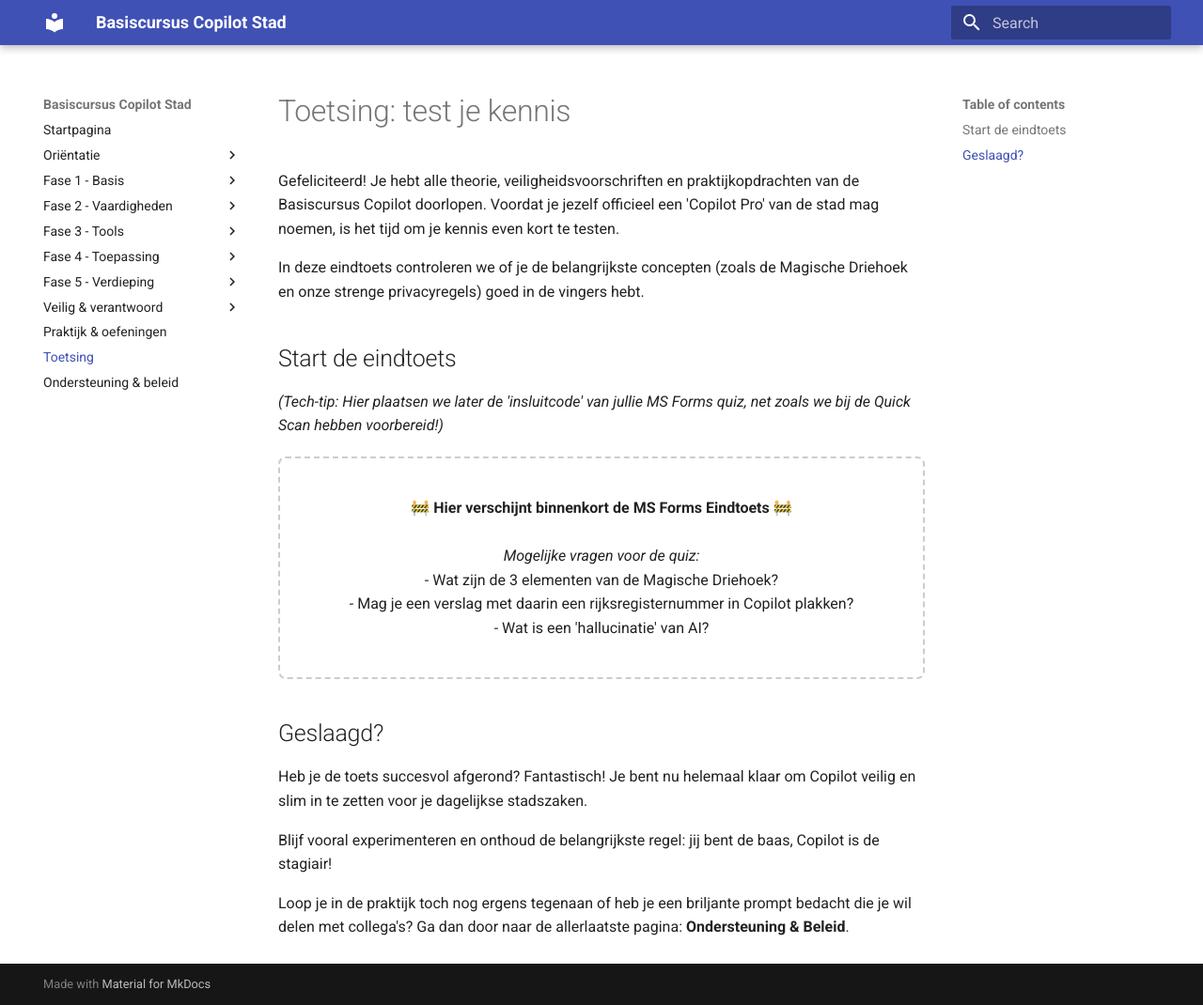
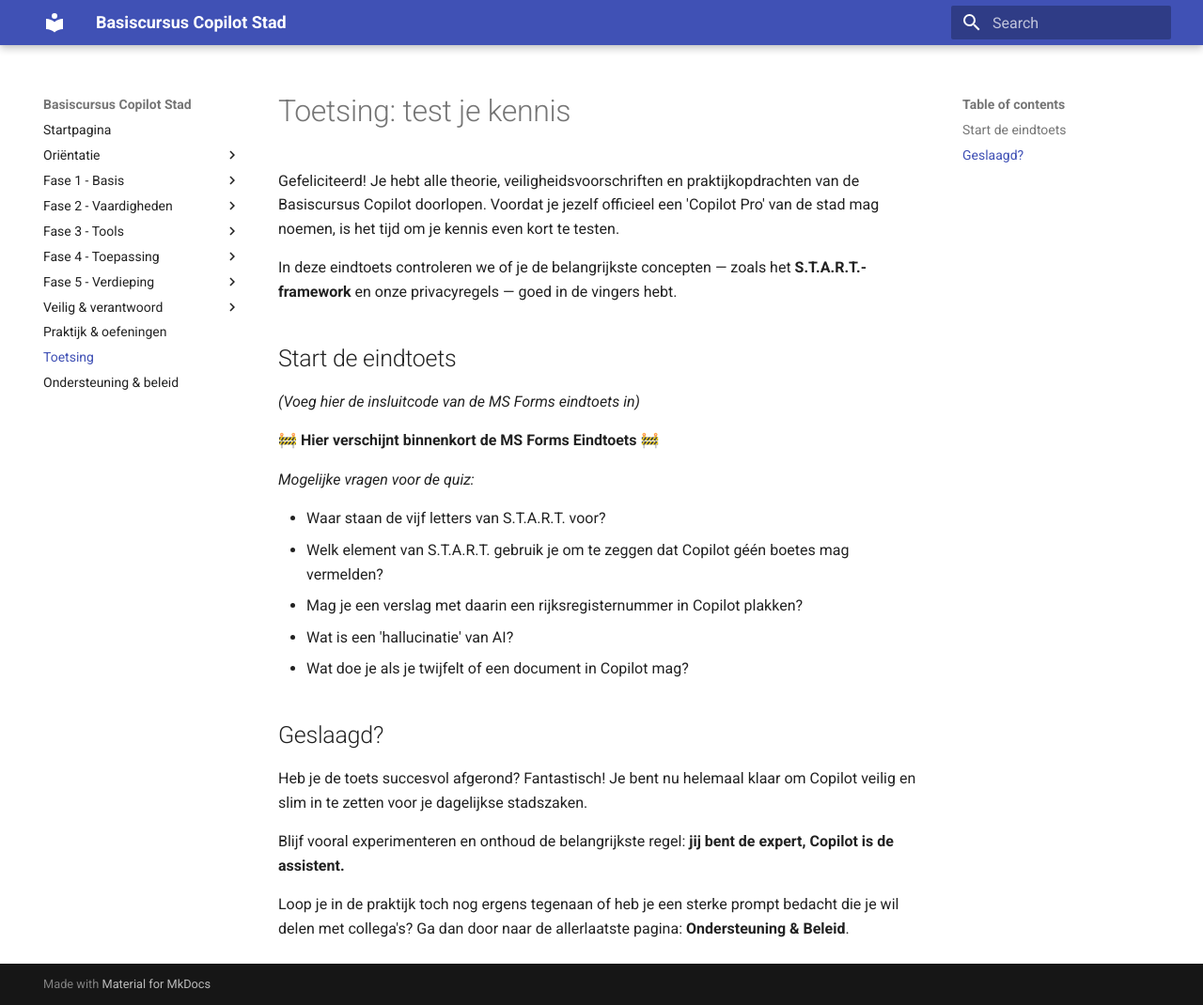
Before and after one commit to blueblot-lier/basiscursus, an MkDocs documentation site: the page built from docs/toetsing.md, in a window 1280 px wide and 1070 px high. Shown: the whole window at 94% size. Built offline with MkDocs 1.6.1 and Material for MkDocs 9.7.7, drawn with Linux system fonts in a browser that asks for light colours.

Commit message:
start introductie ipv driehoek

```diff
--- a/docs/toetsing.md
+++ b/docs/toetsing.md
@@ -2,23 +2,26 @@
 
 Gefeliciteerd! Je hebt alle theorie, veiligheidsvoorschriften en praktijkopdrachten van de Basiscursus Copilot doorlopen. Voordat je jezelf officieel een 'Copilot Pro' van de stad mag noemen, is het tijd om je kennis even kort te testen.
 
-In deze eindtoets controleren we of je de belangrijkste concepten (zoals de Magische Driehoek en onze strenge privacyregels) goed in de vingers hebt.
+In deze eindtoets controleren we of je de belangrijkste concepten — zoals het **S.T.A.R.T.-framework** en onze privacyregels — goed in de vingers hebt.
 
 ## Start de eindtoets
 
-*(Tech-tip: Hier plaatsen we later de 'insluitcode' van jullie MS Forms quiz, net zoals we bij de Quick Scan hebben voorbereid!)*
+*(Voeg hier de insluitcode van de MS Forms eindtoets in)*
 
-<div style="border: 2px dashed #ccc; padding: 40px; text-align: center; margin: 20px 0; border-radius: 8px;">
-  <strong>🚧 Hier verschijnt binnenkort de MS Forms Eindtoets 🚧</strong><br><br>
-  <em>Mogelijke vragen voor de quiz:</em><br>
-  - Wat zijn de 3 elementen van de Magische Driehoek?<br>
-  - Mag je een verslag met daarin een rijksregisternummer in Copilot plakken?<br>
-  - Wat is een 'hallucinatie' van AI?
-</div>
+**🚧 Hier verschijnt binnenkort de MS Forms Eindtoets 🚧**
+
+*Mogelijke vragen voor de quiz:*
+
+- Waar staan de vijf letters van S.T.A.R.T. voor?
+- Welk element van S.T.A.R.T. gebruik je om te zeggen dat Copilot géén boetes mag vermelden?
+- Mag je een verslag met daarin een rijksregisternummer in Copilot plakken?
+- Wat is een 'hallucinatie' van AI?
+- Wat doe je als je twijfelt of een document in Copilot mag?
 
 ## Geslaagd?
+
 Heb je de toets succesvol afgerond? Fantastisch! Je bent nu helemaal klaar om Copilot veilig en slim in te zetten voor je dagelijkse stadszaken.
 
-Blijf vooral experimenteren en onthoud de belangrijkste regel: jij bent de baas, Copilot is de stagiair!
+Blijf vooral experimenteren en onthoud de belangrijkste regel: **jij bent de expert, Copilot is de assistent.**
 
-Loop je in de praktijk toch nog ergens tegenaan of heb je een briljante prompt bedacht die je wil delen met collega's? Ga dan door naar de allerlaatste pagina: **Ondersteuning & Beleid**.
+Loop je in de praktijk toch nog ergens tegenaan of heb je een sterke prompt bedacht die je wil delen met collega's? Ga dan door naar de allerlaatste pagina: **Ondersteuning & Beleid**.
```
Also changed, not shown: docs/fase5/gevorderd.md (+38 -14 lines), docs/orientatie/over.md (+10 -4 lines), docs/orientatie/quickscan.md (+13 -7 lines).
